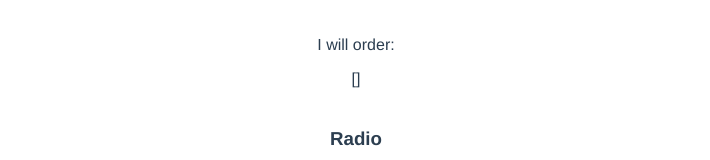
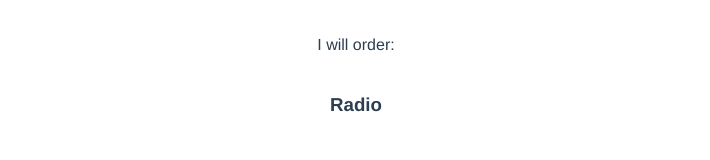
Before and after one commit to EanJang/Vue101, a Vue app in the folder Basic/Form Bindings/form-playground/: page / in a window 1280 px wide. Shown: the part 745-905 px from the top of the page, without its empty margins (284-994 px from the left). Built offline with nearby package versions, Linux system fonts and the light colour scheme.

Commit message:
Refactor ordered list
remove bracket from array and replace comma with blank

```diff
--- a/Basic/Form Bindings/form-playground/src/components/MainPage.vue
+++ b/Basic/Form Bindings/form-playground/src/components/MainPage.vue
@@ -35,35 +35,35 @@
       <li>
         <label class="control control-checkbox" for="multi1">
           Cheese🧀
-          <input type="checkbox" id="multi1" value="🧀" v-model="orderedList" />
+          <input type="checkbox" id="multi1" value="🧀" v-model="multiChecked" />
           <div class="control_indicator"></div>
         </label>
       </li>
       <li>
         <label class="control control-checkbox" for="multi2">
           Chocolate🍫
-          <input type="checkbox" id="multi2" value="🍫" v-model="orderedList" />
+          <input type="checkbox" id="multi2" value="🍫" v-model="multiChecked" />
           <div class="control_indicator"></div>
         </label>
       </li>
       <li>
         <label class="control control-checkbox" for="multi3">
           Cake🍰
-          <input type="checkbox" id="multi3" value="🍰" v-model="orderedList" />
+          <input type="checkbox" id="multi3" value="🍰" v-model="multiChecked" />
           <div class="control_indicator"></div>
         </label>
       </li>
       <li>
         <label class="control control-checkbox" for="multi4">
           Caffè Latte☕
-          <input type="checkbox" id="multi4" value="☕" v-model="orderedList" />
+          <input type="checkbox" id="multi4" value="☕" v-model="multiChecked" />
           <div class="control_indicator"></div>
         </label>
       </li>
     </ul>
     <ul class="order-box">
       <p>I will order:</p>
-      <p>{{ orderedList }}</p>
+      <p class="order-list">{{ orderedList }}</p>
     </ul>
     <h3>Radio</h3>
     <ul>
@@ -93,13 +93,17 @@ export default {
       } else {
         return ''
       }
+    },
+    orderedList() {
+      const list = this.multiChecked.toString().replaceAll(",", " "); //remove bracket from array, and replace comma with blank
+      return list;
     }
   },
   data() {
     return {
       inputText: '',
       checked: false,
-      orderedList: [],
+      multiChecked: [],
     }
   },
 }
@@ -238,4 +242,8 @@ input[type=text]:focus {
 .order-box {
   margin-top: 40px;
 }
+.order-list {
+  text-decoration: underline 1px solid black;
+  text-underline-offset: 4px;
+}
 </style>
```
